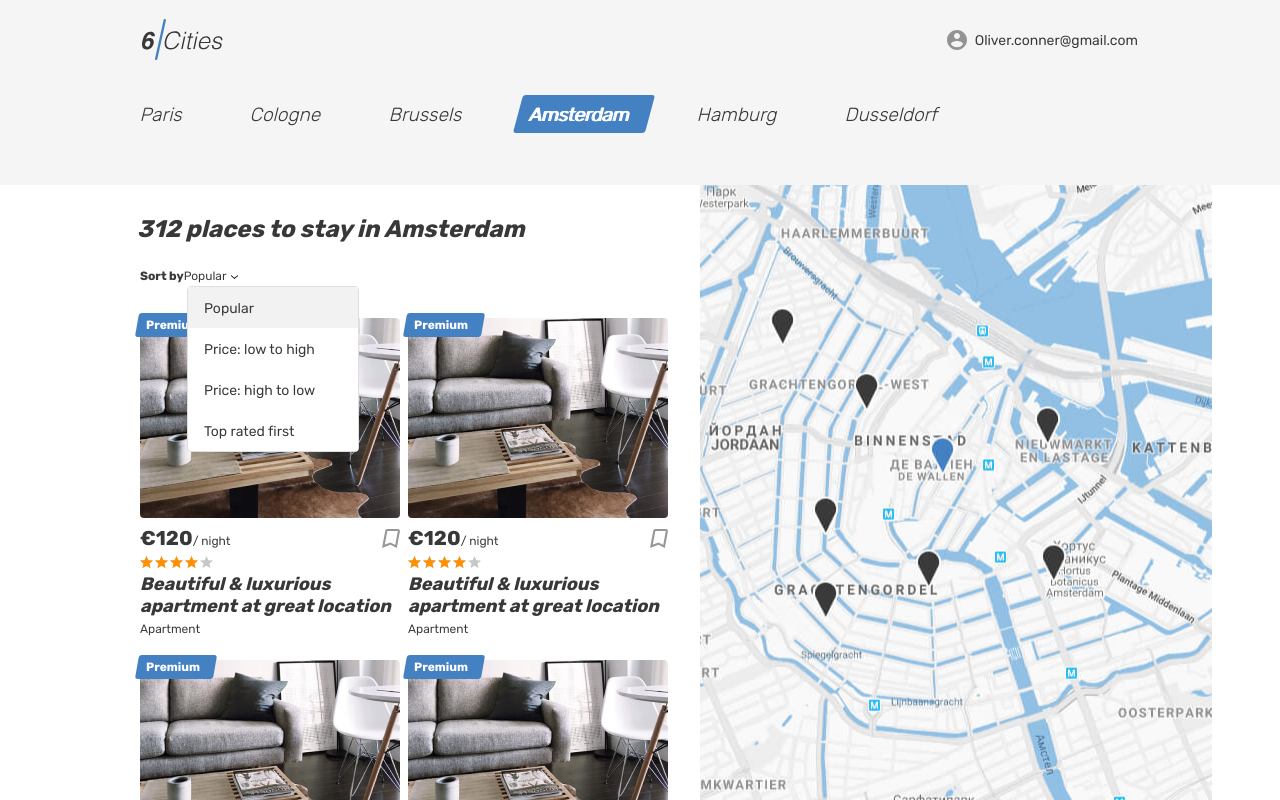
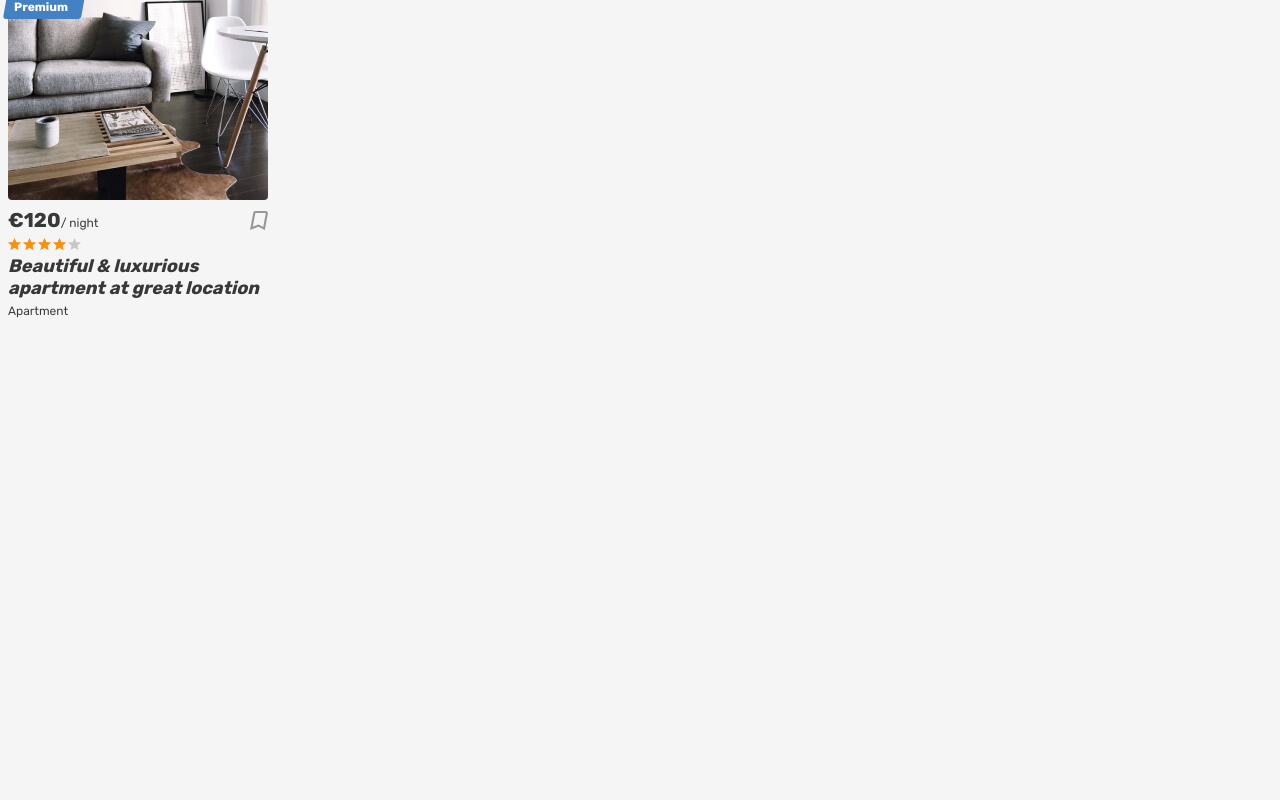
Before and after one commit to gdunaev/-------------, a React app: page /card in a window 1280 px wide. Built offline with nearby package versions, Linux system fonts and the light colour scheme.

Commit message:
2.2.3. добавляет компонент main-page и рефакторит его

```diff
--- a/src/components/app/app.jsx
+++ b/src/components/app/app.jsx
@@ -2,7 +2,7 @@ import React from 'react';
 import PropTypes from 'prop-types';
 import Card from '../card/card';
 import {BrowserRouter, Switch, Route} from 'react-router-dom';
-// import Main from '../main/main';
+import MainPage from '../main-page/main-page';
 // import Favorites from '../favorites/favorites';
 // import Login from '../login/login';
 // import Offer from '../offer/offer';
@@ -10,24 +10,16 @@ import NotFoundScreen from '../not-found-screen/not-found-screen';
 
 function App(props) {
   const {quantityOffers} = props;
+  // console.log('11')
   return (
     <BrowserRouter>
     <Switch>
+      <Route exact path="/card">
+        <Card />
+      </Route>
       <Route exact path="/">
-          <Card quantityOffers={quantityOffers} />
+        <MainPage quantityOffers = {quantityOffers}/>
       </Route>
-        {/* <Route exact path="/main" component={Main}>
-          <Main />
-        </Route>
-        <Route exact path="/favorites" component={Favorites}>
-          <Favorites />
-        </Route> */}
-        {/* <Route exact path="/login">
-          <Login />
-        </Route>
-        <Route exact path="/offer">
-          <Offer />
-        </Route> */}
       <Route>
         <NotFoundScreen />
       </Route>
--- a/src/components/place-card/place-card.jsx
+++ b/src/components/card/card.jsx
@@ -1,7 +1,8 @@
 import React from 'react';
+import { Link } from "react-router-dom";
 // import PropTypes from 'prop-types';
 
-const PlaceCard = () => {
+const Card = () => {
   // const {errorsCount} = props;
 
   return (
@@ -10,9 +11,9 @@ const PlaceCard = () => {
         <span>Premium</span>
       </div>
       <div className="cities__image-wrapper place-card__image-wrapper">
-        <a href="#">
+        <Link to="#">
           <img className="place-card__image" src="img/apartment-01.jpg" width="260" height="200" alt="Place image"/>
-        </a>
+        </Link>
       </div>
       <div className="place-card__info">
         <div className="place-card__price-wrapper">
@@ -34,7 +35,7 @@ const PlaceCard = () => {
           </div>
         </div>
         <h2 className="place-card__name">
-          <a href="#">Beautiful &amp; luxurious apartment at great location</a>
+          <Link to="#">Beautiful &amp; luxurious apartment at great location</Link>
         </h2>
         <p className="place-card__type">Apartment</p>
       </div>
@@ -46,4 +47,4 @@ const PlaceCard = () => {
 //   errorsCount: PropTypes.number.isRequired,
 // };
 
-export default PlaceCard;
+export default Card;
--- a/src/components/main/main.jsx
+++ b/src/components/main-page/main-page.jsx
@@ -1,9 +1,10 @@
 import React from "react";
 import PropTypes from 'prop-types';
-import PlaceCard from "../place-card/place-card";
+import Card from '../card/card'
 import {nanoid} from "nanoid";
+import { Link } from "react-router-dom";
 
-const Main = (props) => {
+const MainPage = (props) => {
 
   const {quantityOffers} = props;
 
@@ -38,7 +39,7 @@ const Main = (props) => {
           <div className="container">
             <div className="header__wrapper">
               <div className="header__left">
-                <a className="header__logo-link header__logo-link--active">
+                <Link className="header__logo-link header__logo-link--active" to = '#'>
                   <img
                     className="header__logo"
                     src="img/logo.svg"
@@ -46,20 +47,20 @@ const Main = (props) => {
                     width="81"
                     height="41"
                   />
-                </a>
+                </Link>
               </div>
               <nav className="header__nav">
                 <ul className="header__nav-list">
                   <li className="header__nav-item user">
-                    <a
+                    <Link
                       className="header__nav-link header__nav-link--profile"
-                      href="#"
+                      to="#"
                     >
                       <div className="header__avatar-wrapper user__avatar-wrapper"></div>
                       <span className="header__user-name user__name">
                         Oliver.conner@gmail.com
                       </span>
-                    </a>
+                    </Link>
                   </li>
                 </ul>
               </nav>
@@ -73,34 +74,34 @@ const Main = (props) => {
             <section className="locations container">
               <ul className="locations__list tabs__list">
                 <li className="locations__item">
-                  <a className="locations__item-link tabs__item" href="#">
+                  <Link className="locations__item-link tabs__item" to="#">
                     <span>Paris</span>
-                  </a>
+                  </Link>
                 </li>
                 <li className="locations__item">
-                  <a className="locations__item-link tabs__item" href="#">
+                  <Link className="locations__item-link tabs__item" to="#">
                     <span>Cologne</span>
-                  </a>
+                  </Link>
                 </li>
                 <li className="locations__item">
-                  <a className="locations__item-link tabs__item" href="#">
+                  <Link className="locations__item-link tabs__item" to="#">
                     <span>Brussels</span>
-                  </a>
+                  </Link>
                 </li>
                 <li className="locations__item">
-                  <a className="locations__item-link tabs__item tabs__item--active">
+                  <Link className="locations__item-link tabs__item tabs__item--active" to="#">
                     <span>Amsterdam</span>
-                  </a>
+                  </Link>
                 </li>
                 <li className="locations__item">
-                  <a className="locations__item-link tabs__item" href="#">
+                  <Link className="locations__item-link tabs__item" to="#">
                     <span>Hamburg</span>
-                  </a>
+                  </Link>
                 </li>
                 <li className="locations__item">
-                  <a className="locations__item-link tabs__item" href="#">
+                  <Link className="locations__item-link tabs__item" to="#">
                     <span>Dusseldorf</span>
-                  </a>
+                  </Link>
                 </li>
               </ul>
             </section>
@@ -138,7 +139,7 @@ const Main = (props) => {
                 </form>
                 <div className="cities__places-list places__list tabs__content">
                   {arr.map(() => (
-                    <PlaceCard key={nanoid()} />
+                    <Card key={nanoid()} />
                   ))}
                 </div>
               </section>
@@ -154,9 +155,9 @@ const Main = (props) => {
 };
 
 
-Main.propTypes = {
+MainPage.propTypes = {
   quantityOffers: PropTypes.number.isRequired,
 };
 
 
-export default Main;
+export default MainPage;
--- a/src/components/not-found-screen/not-found-screen.jsx
+++ b/src/components/not-found-screen/not-found-screen.jsx
@@ -0,0 +1,10 @@
+import React from 'react';
+
+const NotFoundScreen = () => {
+
+  return (
+    <h1>404 Not found</h1>
+  );
+};
+
+export default NotFoundScreen;
--- a/src/index.js
+++ b/src/index.js
@@ -1,9 +1,9 @@
 import React from 'react';
 import ReactDOM from 'react-dom';
-import App from './components/main/main';
+import App from './components/app/app';
 
-const QUANTITY_OFFERS = 6;
-
+const QUANTITY_OFFERS = 3;
+// console.log('11', QUANTITY_OFFERS)
 ReactDOM.render(
     <App
       quantityOffers = {QUANTITY_OFFERS}
--- a/webpack.config.js
+++ b/webpack.config.js
@@ -8,7 +8,7 @@ module.exports = {
   },
   devServer: {
     contentBase: path.resolve(__dirname, 'public'),
-    open: false,
+    open: true,
     port: 1337,
   },
   module: {
```
Lines whose indentation alone changed are shown as unchanged.
